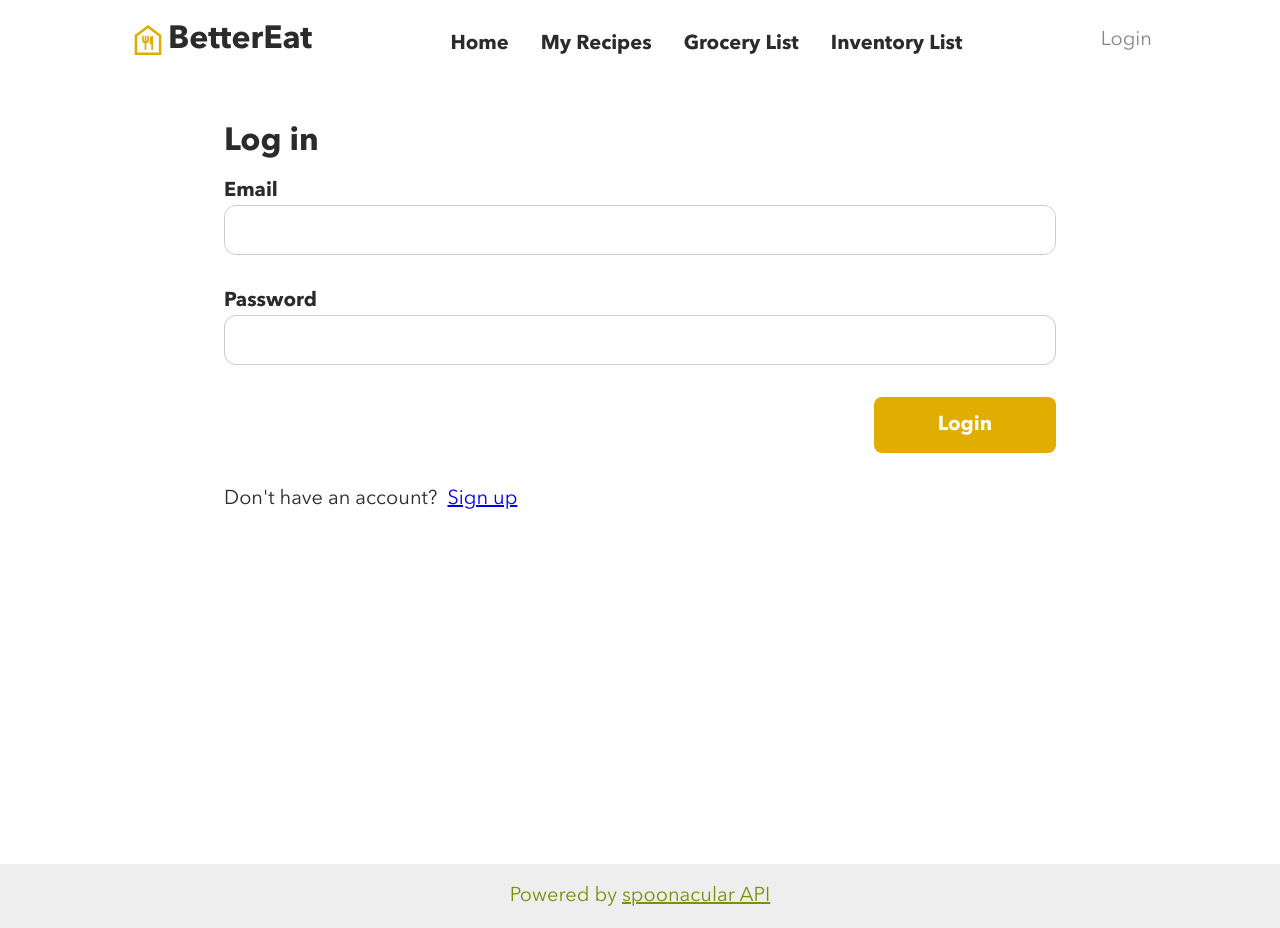
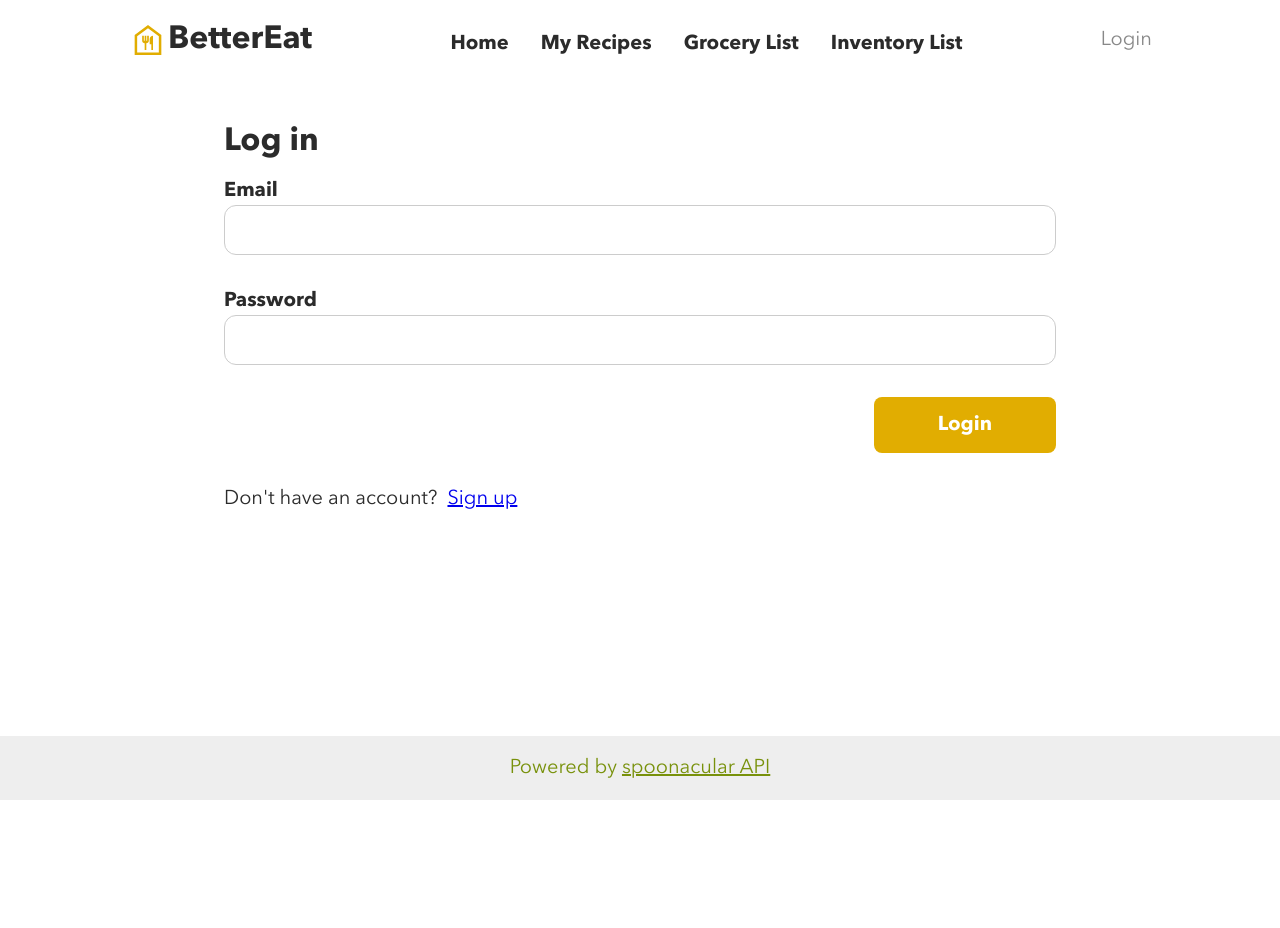
Before and after one commit to hyunchol-jun/better-eat-client, a React (Create React App) app: page /login in a window 1280 px wide. After the commit the page ends 800 px from the top, so only its background shows below. Built offline with nearby package versions, Linux system fonts and the light colour scheme; no server answers.

Commit message:
Fix minimum page heights

```diff
--- a/src/components/PageMain.js
+++ b/src/components/PageMain.js
@@ -2,15 +2,17 @@ import styled from "styled-components";
 
 const StyledMain = styled.main`
     margin: 0 1rem;
-    min-height: calc(100vh - 7rem);
+    min-height: calc(100vh - 8.5rem);
 
     @media (min-width: 768px) {
         margin: 1rem 2rem 1rem 14rem;
+        min-height: calc(100vh - 11rem);
     }
 
     @media (min-width: 1280px) {
         max-width: 52rem;
         margin: 3rem auto 3rem;
+        min-height: calc(100vh - 15rem);
     }
 `;
 
--- a/src/pages/HomePage/HomePage.scss
+++ b/src/pages/HomePage/HomePage.scss
@@ -2,17 +2,19 @@
 
 .home-page {
     margin: 0 1rem 1rem;
-    min-height: calc(100vh - 7rem);
+    min-height: calc(100vh - 8.5rem);
     display: flex;
     flex-direction: column;
     align-items: center;
 
     @include tablet {
         margin: 0 2rem 1rem 14rem;
+        min-height: calc(100vh - 11rem);
     }
 
     @include desktop {
         max-width: 64rem;
         margin: 2rem auto 3rem;
+        min-height: calc(100vh - 15rem);
     }
 }
--- a/src/pages/MyRecipes.js
+++ b/src/pages/MyRecipes.js
@@ -8,10 +8,12 @@ import PageMain from "../components/PageMain";
 import MessageWithIcon from "../components/MessageWithIcon";
 
 const StyledMain = styled(PageMain)`
+    min-height: calc(100vh - 7.5rem);
     margin: 0 1rem 1rem;
 
     @media (min-width: 768px) {
         margin: 0 2rem 1rem 14rem;
+        min-height: calc(100vh - 9rem);
     }
 
     @media (min-width: 1280px) {
--- a/src/pages/RecipeDetail.js
+++ b/src/pages/RecipeDetail.js
@@ -26,18 +26,20 @@ const PageMain = styled.main`
     top: 0;
     left: 0;
     z-index: 1;
-    min-height: calc(100vh - 7rem);
+    min-height: calc(100vh - 8.5rem);
 
     @media (min-width: 768px) {
         position: static;
         margin-left: 13rem;
         width: auto;
+        min-height: calc(100vh - 11rem);
     }
 
     @media (min-width: 1280px) {
         position: static;
         margin: auto;
         max-width: 64rem;
+        min-height: calc(100vh - 15rem);
     }
 `;
 
```
